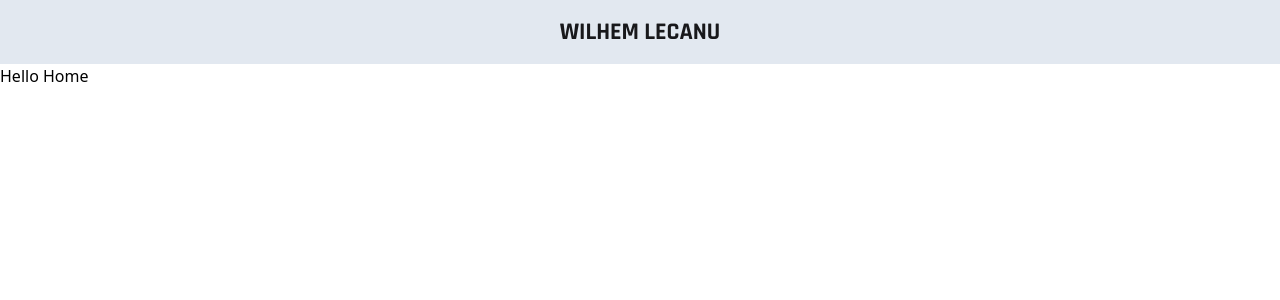
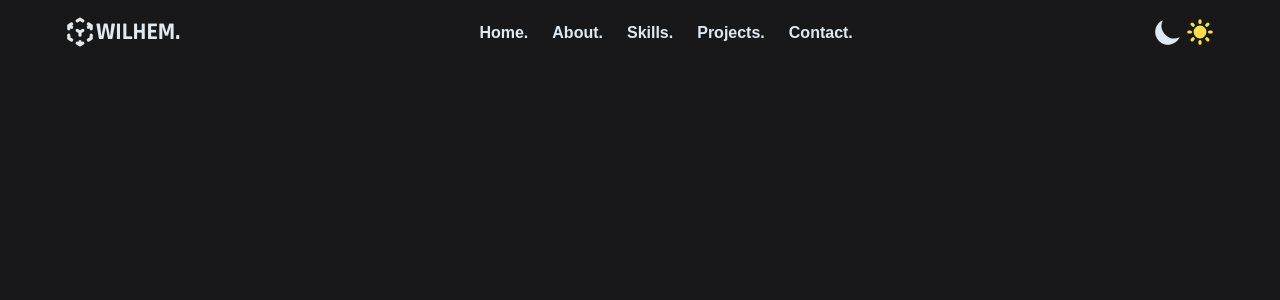
Before and after one commit to lwilhem/portfolio-2022, a Vue app: page / in a window 1280 px wide. Shown: the top 300 px of the page. Built offline with nearby package versions, Linux system fonts and the light colour scheme; a web font is replaced by a local one.

Commit message:
:rotating_light: fixed script indent error lint

```diff
--- a/src/components/navbar-component.vue
+++ b/src/components/navbar-component.vue
@@ -1,12 +1,29 @@
-<script setup></script>
+<script setup>
+  import { CubeTransparentIcon, MoonIcon, SunIcon } from "@heroicons/vue/solid";
+
+  const linkList = ["Home.", "About.", "Skills.", "Projects.", "Contact."];
+</script>
 
 <template>
-  <header class="w-full h-16 bg-slate-200 flex items-center justify-center">
-    <h1 class="uppercase text-zinc-900 font-title text-2xl font-black">
-      wilhem Lecanu
-    </h1>
+  <header class="w-full h-16 fixed flex items-center justify-between px-16">
+    <div class="flex items-center justify-center text-slate-200">
+      <CubeTransparentIcon class="w-8 h-8"></CubeTransparentIcon>
+      <h1 class="uppercase font-title font-bold text-2xl">Wilhem.</h1>
+    </div>
     <div>
-      <nav></nav>
+      <nav>
+        <a
+          href="#"
+          v-for="link in linkList"
+          :key="link"
+          class="text-slate-200 font-hero font-extrabold px-3"
+          >{{ link }}</a
+        >
+      </nav>
+    </div>
+    <div class="flex">
+      <MoonIcon class="w-8 h-8 text-slate-200"></MoonIcon>
+      <SunIcon class="w-8 h-8 text-yellow-300"></SunIcon>
     </div>
   </header>
 </template>
--- a/src/views/HomeView.vue
+++ b/src/views/HomeView.vue
@@ -1,7 +1,9 @@
 <script setup></script>
 
 <template>
-  <h1>Hello Home</h1>
+  <section
+    class="bg-zinc-900 flex items-center justify-center w-full h-screen flex-col"
+  ></section>
 </template>
 
 <script></script>
```
Also changed, not shown: .eslintrc.cjs.
